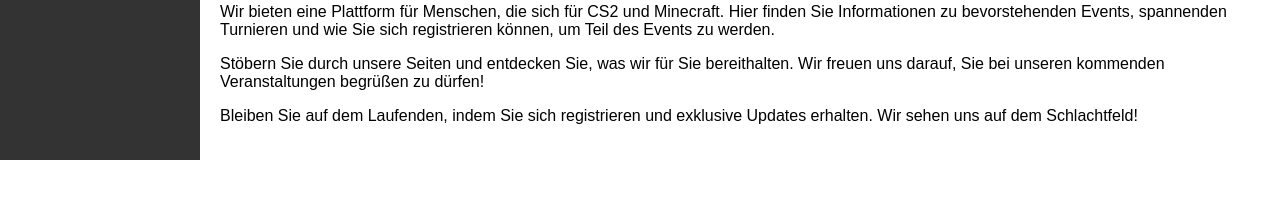
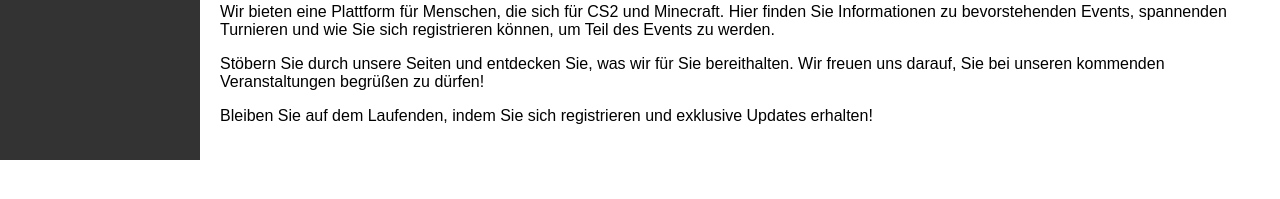
Before and after one commit to Salb213/KZN.Gaming.Events, a plain HTML site: page index.html in a window 1280 px wide. Shown: the part 125-324 px from the top of the page. Drawn offline with Linux system fonts and the light colour scheme.

Commit message:
Update index.html

```diff
--- a/index.html
+++ b/index.html
@@ -98,7 +98,7 @@
         Stöbern Sie durch unsere Seiten und entdecken Sie, was wir für Sie bereithalten. Wir freuen uns darauf, Sie bei unseren kommenden Veranstaltungen begrüßen zu dürfen!
       </p>
       <p>
-        Bleiben Sie auf dem Laufenden, indem Sie sich registrieren und exklusive Updates erhalten. Wir sehen uns auf dem Schlachtfeld!
+        Bleiben Sie auf dem Laufenden, indem Sie sich registrieren und exklusive Updates erhalten!
       </p>
     </div>
   </main>
```
